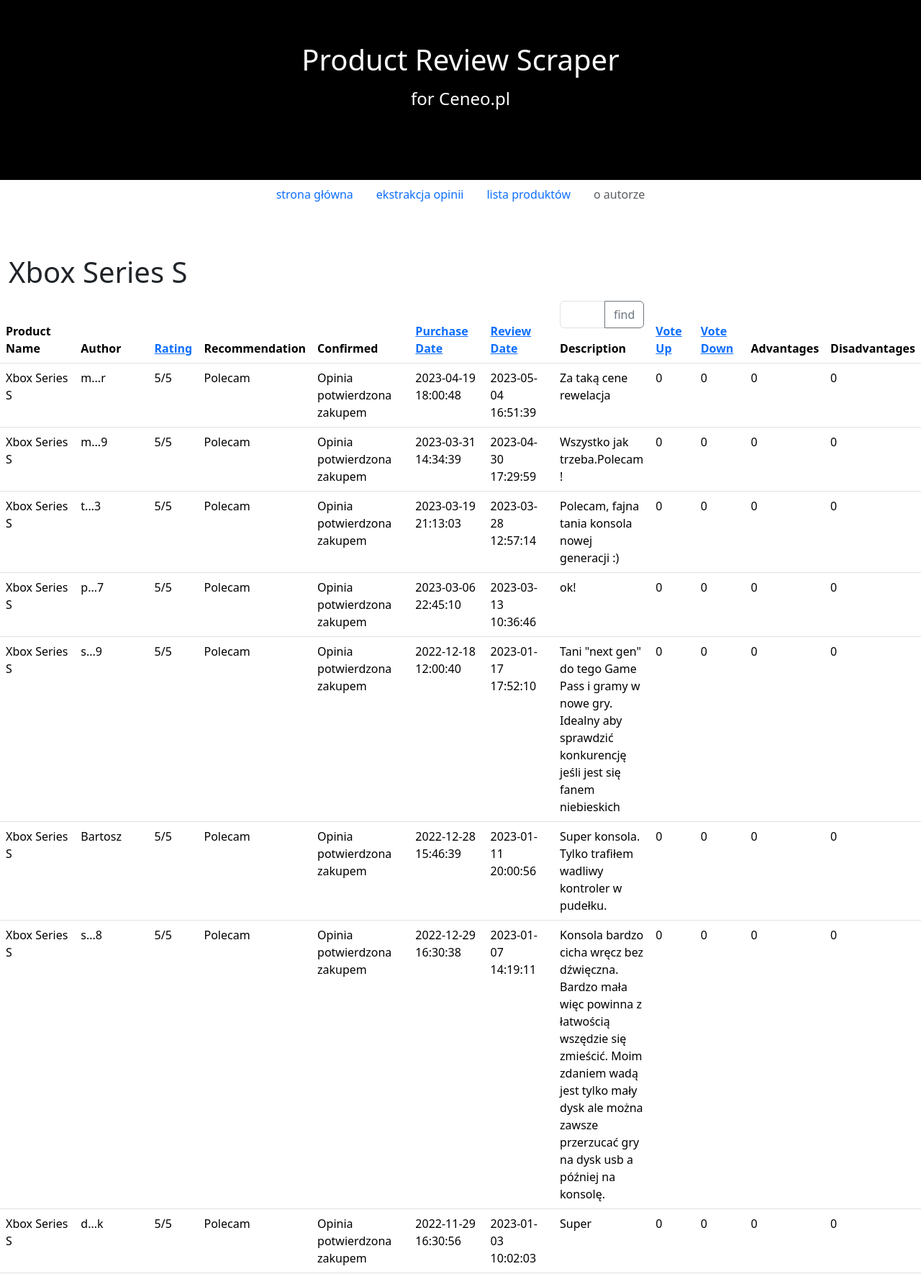
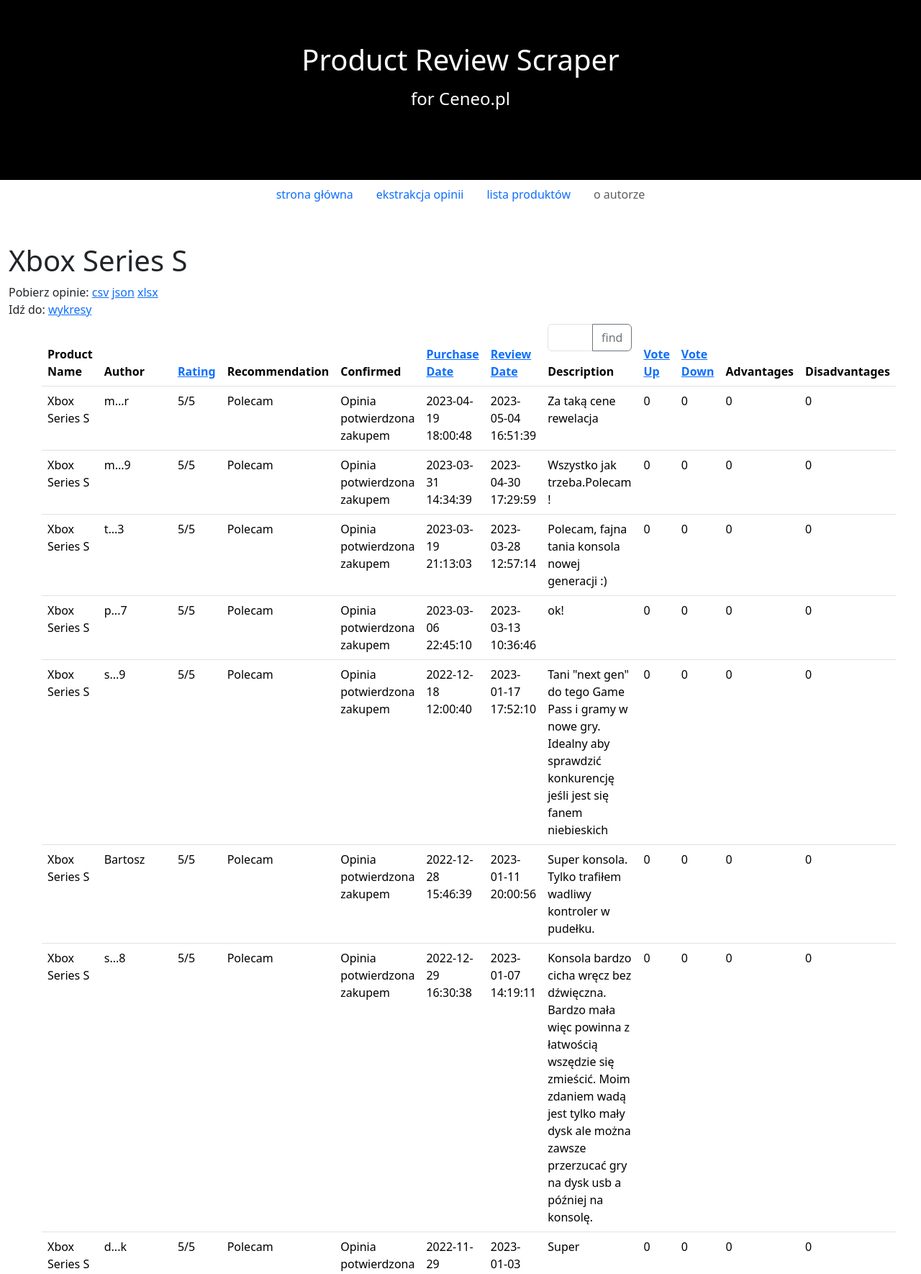
Before and after one commit to m-bies/PP2_Ceneo_Scraper, a Django app: a page that uses templates/CeneoScraper/base.html in a window 1280 px wide. Shown: the top 1770 px of the page at 72% size. Run offline with Django 4.2, Linux system fonts and the light colour scheme; data comes from the database, SQL or seed files in the repository; both versions use the stored data as it was after the commit; some libraries are stand-ins or nearby versions.

Commit message:
pobieranie opinii

```diff
--- a/scrapper/models.py
+++ b/scrapper/models.py
@@ -1,5 +1,4 @@
 from django.db import models
-
 
 class Product(models.Model):
     name = models.CharField(max_length=100)
@@ -23,7 +22,14 @@
             count += review.disadvantages.count()
         return count
 
+    def get_average(self):
+        total_number = self.reviews.count()
+        ratings = 0
 
+        for review in self.reviews.all():
+            ratings += int(review.rating[0:1])
+
+        return round(float(ratings/total_number), 2)
 
 class Review(models.Model):
     product = models.ForeignKey(Product, on_delete=models.CASCADE, related_name='reviews')
--- a/scrapper/urls.py
+++ b/scrapper/urls.py
@@ -7,4 +7,8 @@
     path('extract/', extract, name='extract'),
     path('products/', products, name='products'),
     path('products/<str:productname>', product_page, name='product_page'),
+    path('products/<str:productname>/download_csv', download, name='download'),
+    path('products/<str:productname>/download_json', download_json, name='download_json'),
+    path('products/<str:productname>/download_xlsx', download_xlsx, name='download_xlsx'),
+    path('products/<str:productname>/charts', charts, name='charts'),
 ]
--- a/templates/CeneoScraper/base.html
+++ b/templates/CeneoScraper/base.html
@@ -6,7 +6,13 @@
 <head>
   <meta charset="UTF-8">
   <meta http-equiv="X-UA-Compatible" content="IE=edge">
-  <meta name="viewport" content="width=device-width, initial-scale=1.0">
+  <meta name="viewport" content="width=device-width, initial-scale=1.0, shrink-to-fit=no">
+
+  <script src="https://cdnjs.cloudflare.com/ajax/libs/Chart.js/2.8.0/Chart.min.js" integrity="sha256-Uv9BNBucvCPipKQ2NS9wYpJmi8DTOEfTA/nH2aoJALw=" crossorigin="anonymous"></script>
+    <link rel="stylesheet" href="https://cdnjs.cloudflare.com/ajax/libs/Chart.js/2.8.0/Chart.min.css" integrity="sha256-aa0xaJgmK/X74WM224KMQeNQC2xYKwlAt08oZqjeF0E=" crossorigin="anonymous" />
+    <!-- jQuery -->
+    <script src="https://code.jquery.com/jquery-3.3.1.min.js"></script>
+
   <title>Ceneo Reviews Scraper</title>
 
   <link href="https://cdn.jsdelivr.net/npm/bootstrap@5.3.0-alpha2/dist/css/bootstrap.min.css" rel="stylesheet" integrity="sha384-aFq/bzH65dt+w6FI2ooMVUpc+21e0SRygnTpmBvdBgSdnuTN7QbdgL+OapgHtvPp" crossorigin="anonymous">
@@ -16,6 +22,12 @@
 </head>
 
 <body>
+  {%block scripts%}
+  {%endblock scripts%}
+
+  {%block content%}
+  {%endblock content%}
+
   <div class="header">
     <div class="p-5 text-center" style="background-color: black; height: 250px;">
       <div class="d-flex justify-content-center align-items-center h-100">
--- a/templates/CeneoScraper/product-list.html
+++ b/templates/CeneoScraper/product-list.html
@@ -20,7 +20,7 @@
         <a href = "{% url 'product_page' product.name %}"> {{ product }}  </a>
 
         <div class='container rightsidediv'>
-        {{ product.get_review_count }} reviews | {{ product.get_tolal_advantages }} advantages | {{ product.get_tolal_disadvantages }} disadvantages
+        {{ product.get_review_count }} reviews | {{ product.get_tolal_advantages }} advantages | {{ product.get_tolal_disadvantages }} disadvantages | {{ product.get_average }} rate | <a href="{% url 'download' product.name %}">csv</a> <a href="{% url 'download_json' product.name %}">json</a> <a href="{% url 'download_xlsx' product.name %}">xlsx</a>
         </div>
       </li>
     </div>
--- a/templates/CeneoScraper/product.html
+++ b/templates/CeneoScraper/product.html
@@ -2,9 +2,15 @@
 {% load static %}
 
 {% block results %}
-<div class="container nav justify-content-center">
-  <h4 class="mb-3">{{ id }}</h4>
-</div>
+
+<style>
+  .tablecontainer {
+    padding-right: 70px;
+    padding-left: 70px;
+  }
+</style>
+
+
 
 <div class="row justify-content-center">
 
@@ -12,10 +18,16 @@
 
     <div>
       <h1 class='display-6'>{{ productname }}</h1>
+      <div>
+        Pobierz opinie: <a href="{% url 'download' productname %}">csv</a> <a href="{% url 'download_json' productname %}">json</a> <a href="{% url 'download_xlsx' productname %}">xlsx</a>
+      </div>
+      <div>
+        Idź do: <a href="{% url 'charts' productname %}">wykresy</a>
+      </div>
     </div>
   </div>
 
-  <div class='row'>
+  <div class='tablecontainer'>
     <table class='table'>
       <thead>
         <tr>
```
Also changed, not shown: templates/CeneoScraper/charts.html (added, +30 -0 lines), db.sqlite3.
